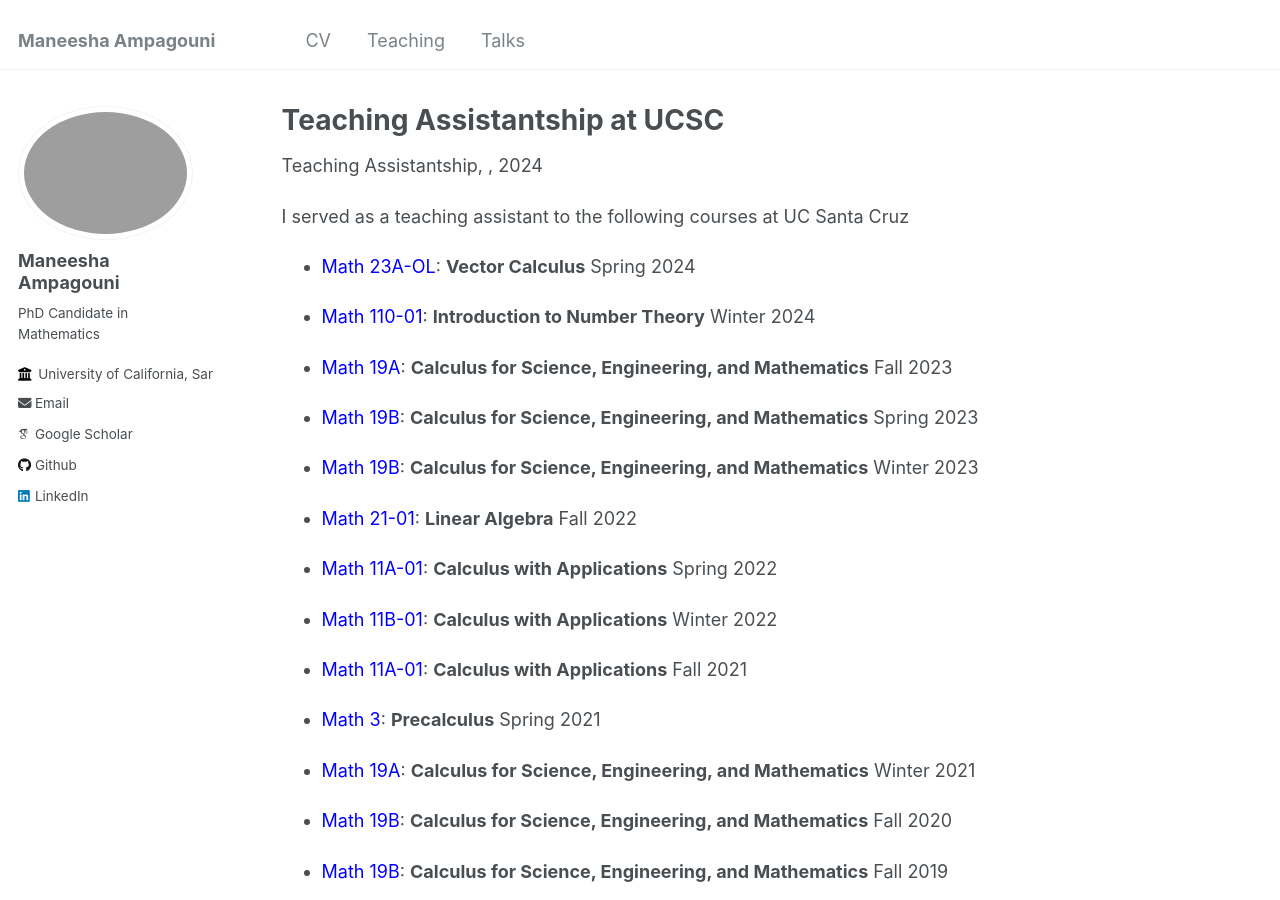
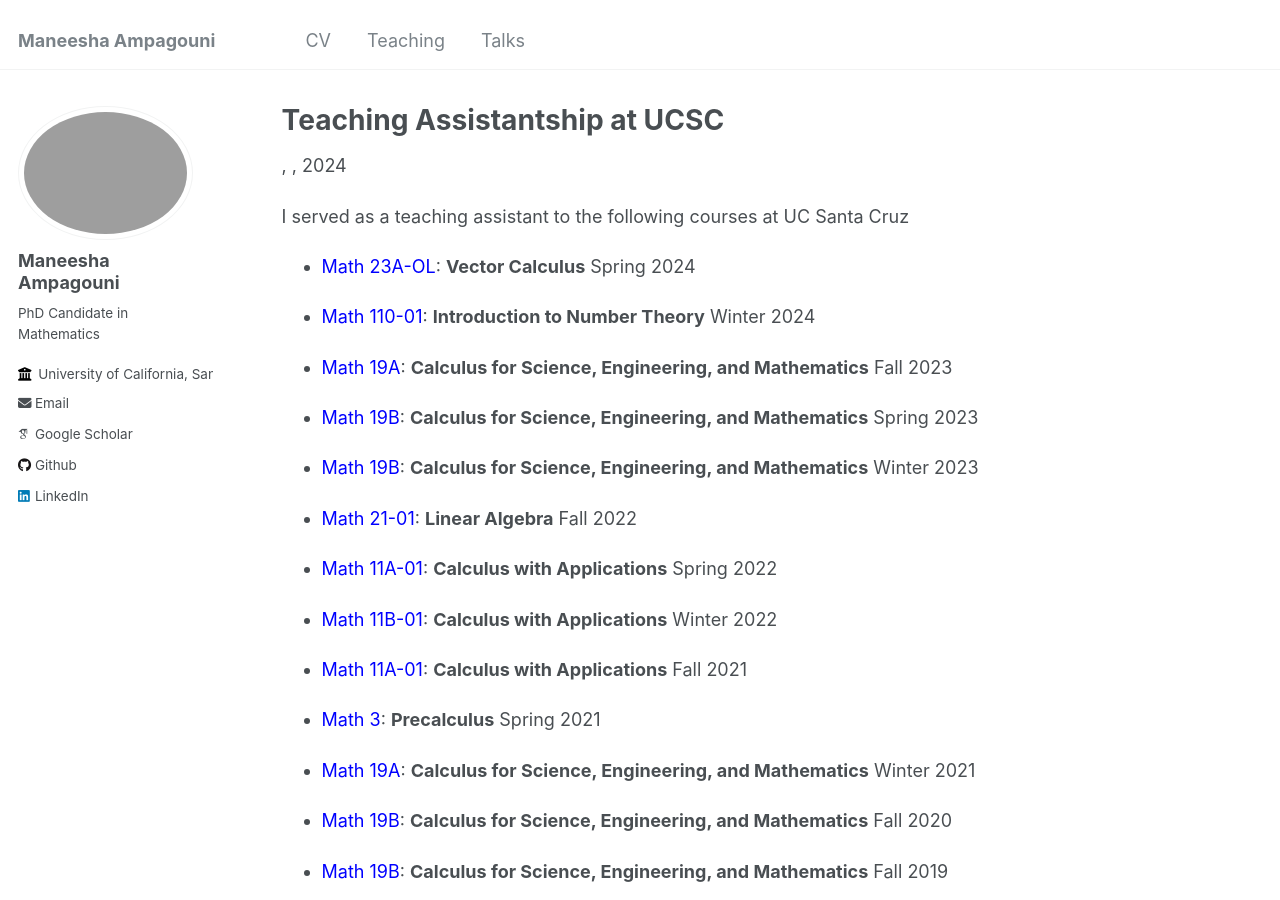
Before and after one commit to ManeeshaAmpagouni/maneeshaampagouni.github.io, a Jekyll site: the page built from _teaching/TAship at UCSC.md, in a window 1280 px wide and 900 px high. Built offline with Jekyll 4.4.1, drawn with Linux system fonts in a browser that asks for light colours; some web fonts are replaced; part of the change alters nothing that is shown.

Commit message:
Date error

```diff
--- a/_teaching/TAship at UCSC.md
+++ b/_teaching/TAship at UCSC.md
@@ -1,7 +1,7 @@
 ---
 title: "Teaching Assistantship at UCSC"
 collection: teaching
-type: "Teaching Assistantship"
+#type: "Teaching Assistantship"
 permalink: /teaching/TAship at UCSC
 Where: "UC Santa Cruz"
 
```
